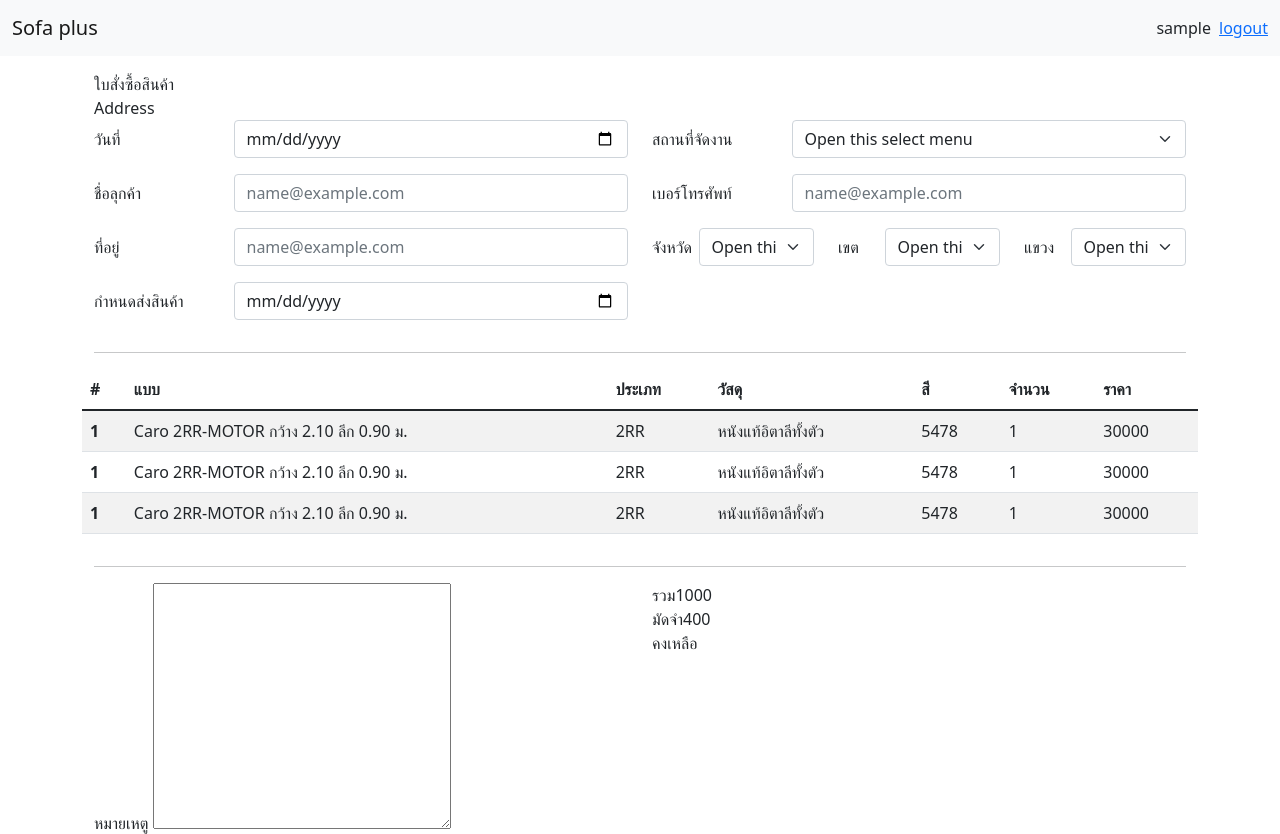
After one commit to toppyishappy/furtniture_crm, a Django app: page /purchase-order/edit/1 in a window 1280 px wide. The commit adds this page. Shown: the top 834 px of the page. Run offline with Django 3.2, Linux system fonts and the light colour scheme; the visitor is signed in with stand-in values (Sample User, id 1); grey boxes are pictures that could not be loaded.

Commit message:
admin page add modal and remove select point , initial admin purchase detail edit page

```diff
--- a/core/urls.py
+++ b/core/urls.py
@@ -1,10 +1,11 @@
 from django.urls import path
-from core.views import HomePage, PurchaseOrder, AdminManagement, Management, Summary, PurchaseOrderDetail
+from core.views import HomePage, PurchaseOrder, AdminManagement, Management, Summary, PurchaseOrderDetail, PurchaseOrderDetailEdit
 
 urlpatterns = [
     path('', HomePage.as_view()),
     path('purchase-order/', PurchaseOrder.as_view()),
     path('purchase-order/<int:id>', PurchaseOrderDetail.as_view()),
+    path('purchase-order/edit/<int:id>', PurchaseOrderDetailEdit.as_view()),
     path('admin-management/', AdminManagement.as_view()),
     path('management/', Management.as_view()),
     path('summary/', Summary.as_view()),
--- a/core/views.py
+++ b/core/views.py
@@ -26,6 +26,12 @@ class PurchaseOrderDetail(View):
     def get(self, request, id):
         return render(request, 'core/purchase-order-detail.html')
 
+@method_decorator(login_required, name='dispatch')
+class PurchaseOrderDetailEdit(View):
+
+    def get(self, request, id):
+        return render(request, 'core/purchase-order-detail-edit.html')
+
 
 @method_decorator(login_required, name='dispatch')
 class AdminManagement(View):
--- /dev/null
+++ b/templates/core/purchase-order-detail-edit.html
@@ -0,0 +1,206 @@
+{% extends 'base.html' %}
+{% block content %}
+<div class="container">
+    <div>ใบสั่งซื้อสินค้า</div>
+    <div>Address</div>
+    <!-- user information -->
+    <div class="row">
+        <div class="col-6">
+            <div class="mb-3">
+                <div class="row">
+                    <div class="col-3 m-auto">
+                        <label for="exampleFormControlInput1" class="">วันที่</label>
+                    </div>
+                    <div class="col">
+                        <input type="date" class="form-control" id="exampleFormControlInput1" placeholder="name@example.com">
+                    </div>
+                </div>
+            </div>
+            <div class="mb-3">
+                <div class="row">
+                    <div class="col-3 m-auto">
+                        <label for="exampleFormControlInput1" class="">ชื่อลุกค้า</label>
+                    </div>
+                    <div class="col">
+                        <input type="text" class="form-control" id="exampleFormControlInput1" placeholder="name@example.com">
+                    </div>
+                </div>
+            </div>
+            <div class="mb-3">
+                <div class="row">
+                    <div class="col-3 m-auto">
+                        <label for="exampleFormControlInput1" class="">ที่อยู่</label>
+                    </div>
+                    <div class="col">
+                        <input type="text" class="form-control" id="exampleFormControlInput1" placeholder="name@example.com">
+                    </div>
+                </div>
+            </div>
+            <div class="mb-3">
+                <div class="row">
+                    <div class="col-3 m-auto">
+                        <label for="exampleFormControlInput1" class="">กำหนดส่งสินค้า</label>
+                    </div>
+                    <div class="col">
+                        <input type="date" class="form-control" id="exampleFormControlInput1" placeholder="name@example.com">
+                    </div>
+                </div>
+            </div>
+        </div>
+        <div class="col-6">
+            <div class="mb-3">
+                <div class="row">
+                    <div class="col-3 m-auto">
+                        <label for="exampleFormControlInput1" class="">สถานที่จัดงาน</label>
+                    </div>
+                    <div class="col">
+                        <select class="form-select" aria-label="Default select example">
+                            <option selected>Open this select menu</option>
+                            <option value="1">One</option>
+                            <option value="2">Two</option>
+                            <option value="3">Three</option>
+                        </select>
+                    </div>
+                </div>
+            </div>
+            <div class="mb-3">
+                <div class="row">
+                    <div class="col-3 m-auto">
+                        <label for="exampleFormControlInput1" class="">เบอร์โทรศัพท์</label>
+                    </div>
+                    <div class="col">
+                        <input type="number" class="form-control" id="exampleFormControlInput1" placeholder="name@example.com">
+                    </div>
+                </div>
+            </div>
+            <div class="mb-3">
+                <div class="row">
+                    <div class="col">
+                        <div class="row">
+                            <div class="col-3 m-auto">
+                                <label for="exampleFormControlInput1" class="">จังหวัด</label>
+                            </div>
+                            <div class="col">
+                                <select class="form-select" aria-label="Default select example">
+                                    <option selected>Open this select menu</option>
+                                    <option value="1">One</option>
+                                    <option value="2">Two</option>
+                                    <option value="3">Three</option>
+                                </select>
+                            </div>
+                        </div>
+                    </div>
+                    <div class="col">
+                        <div class="row">
+                            <div class="col-3 m-auto">
+                                <label for="exampleFormControlInput1" class="">เขต</label>
+                            </div>
+                            <div class="col">
+                                <select class="form-select" aria-label="Default select example">
+                                    <option selected>Open this select menu</option>
+                                    <option value="1">One</option>
+                                    <option value="2">Two</option>
+                                    <option value="3">Three</option>
+                                </select>
+                            </div>
+                        </div>
+                    </div>
+                    <div class="col">
+                        <div class="row">
+                            <div class="col-3 m-auto">
+                                <label for="exampleFormControlInput1" class="">แขวง</label>
+                            </div>
+                            <div class="col">
+                                <select class="form-select" aria-label="Default select example">
+                                    <option selected>Open this select menu</option>
+                                    <option value="1">One</option>
+                                    <option value="2">Two</option>
+                                    <option value="3">Three</option>
+                                </select>
+                            </div>
+                        </div>
+                    </div>
+                </div>
+            </div>
+        </div>
+    </div>
+    <hr/>
+    <!-- end section -->
+
+    <!-- item information -->
+    <div class="row">
+        <table class="table table-striped">
+            <thead>
+                <tr>
+                    <th scope="col">#</th>
+                    <th scope="col">แบบ</th>
+                    <th scope="col">ประเภท</th>
+                    <th scope="col">วัสดุ</th>
+                    <th scope="col">สี</th>
+                    <th scope="col">จำนวน</th>
+                    <th scope="col">ราคา</th>
+                </tr>
+            </thead>
+            <tbody>
+                <tr>
+                    <th scope="row">1</th>
+                    <td>Caro 2RR-MOTOR กว้าง 2.10 ลึก 0.90 ม.</td>
+                    <td>2RR</td>
+                    <td>หนังแท้อิตาลีทั้งตัว</td>
+                    <td>5478</td>
+                    <td>1</td>
+                    <td>30000</td>
+                </tr>
+                <tr>
+                    <th scope="row">1</th>
+                    <td>Caro 2RR-MOTOR กว้าง 2.10 ลึก 0.90 ม.</td>
+                    <td>2RR</td>
+                    <td>หนังแท้อิตาลีทั้งตัว</td>
+                    <td>5478</td>
+                    <td>1</td>
+                    <td>30000</td>
+                </tr>
+                <tr>
+                    <th scope="row">1</th>
+                    <td>Caro 2RR-MOTOR กว้าง 2.10 ลึก 0.90 ม.</td>
+                    <td>2RR</td>
+                    <td>หนังแท้อิตาลีทั้งตัว</td>
+                    <td>5478</td>
+                    <td>1</td>
+                    <td>30000</td>
+                </tr>
+            </tbody>
+        </table>
+    </div>
+    <hr/>
+    <!-- end section -->
+    <div class="row">
+        <div class="col">
+            <div>
+                <label for="">หมายเหตู</label>
+                <textarea name="" id="" cols="30" rows="10"></textarea>
+            </div>
+        </div>
+        <div class="col">
+            <div class="d-flex">
+                <label for="">รวม</label>
+                <label for="">1000</label>
+            </div>
+            <div class="d-flex">
+                <label for="">มัดจำ</label>
+                <label for="">400</label>
+            </div>
+            <div class="d-flex">
+                <label for="">คงเหลือ</label>
+                <label for=""></label>
+            </div>
+        </div>
+    </div>
+    <div class="row">
+        <div>
+            <label>ลายมือชื่อ</label>
+            <img src="https://upic.me/i/a6/hd003.jpg" alt="" style="width: 200px;" >
+        </div>
+    </div>
+</div>
+{% endblock %}
```
Also changed, not shown: templates/core/admin-management.html (+30 -7 lines).
